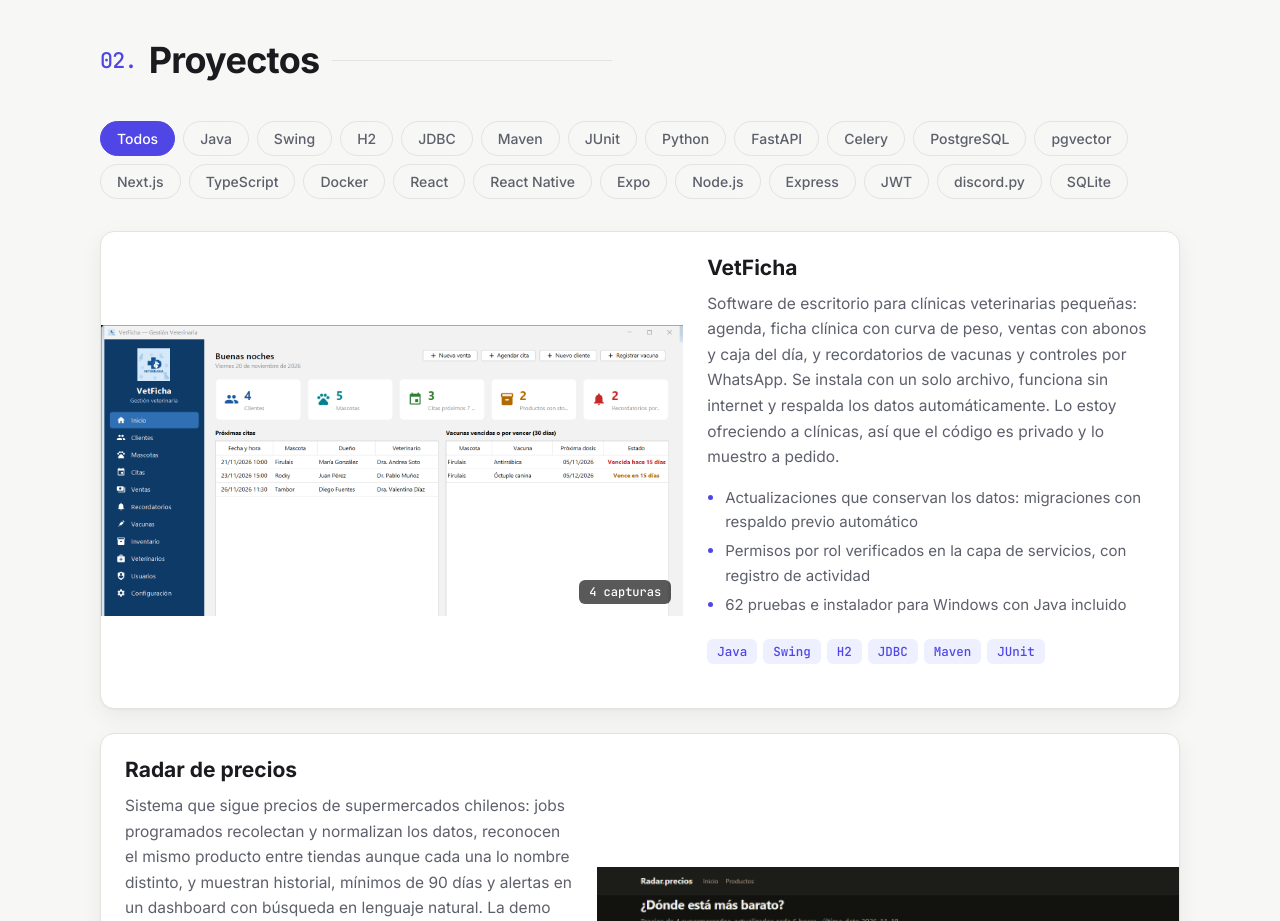
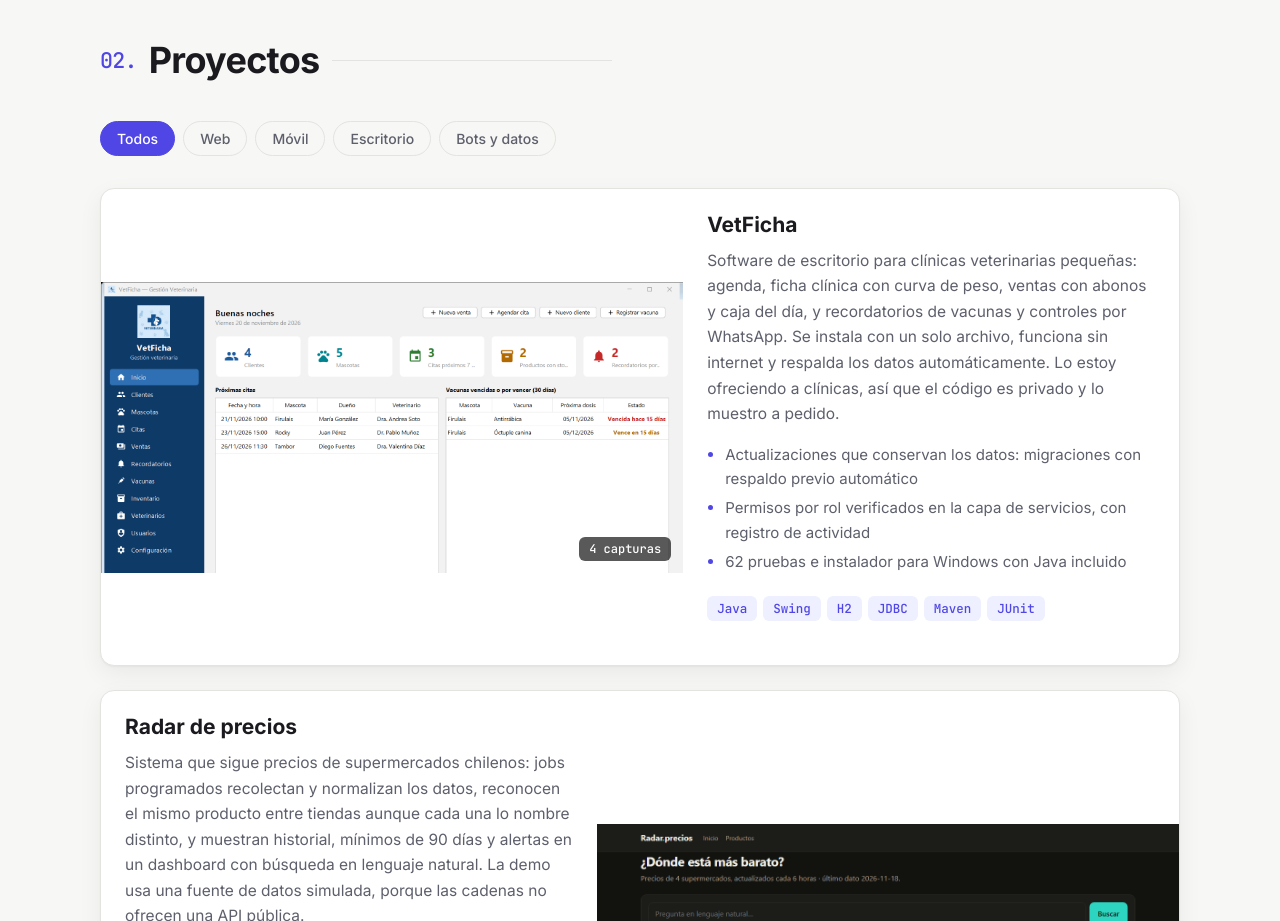
Before and after one commit to Pelao380/pelao380.github.io, a plain HTML site: page index.html in a window 1280 px wide. Shown: the part 1780-2701 px from the top of the page. Drawn offline with Linux system fonts and the light colour scheme.

Commit message:
Proyectos: filtros por tipo (Web, Móvil, Escritorio, Bots y datos) en vez de tecnologías

```diff
--- a/index.html
+++ b/index.html
@@ -9,7 +9,7 @@
   <link rel="preconnect" href="https://fonts.googleapis.com">
   <link rel="preconnect" href="https://fonts.gstatic.com" crossorigin>
   <link href="https://fonts.googleapis.com/css2?family=Inter:wght@400;500;600;700&family=JetBrains+Mono:wght@500&display=swap" rel="stylesheet">
-  <link rel="stylesheet" href="css/styles.css?v=5">
+  <link rel="stylesheet" href="css/styles.css?v=6">
   <script>
     // Aplica el tema guardado antes de pintar para evitar parpadeo
     try { const t = localStorage.getItem('theme'); if (t) document.documentElement.dataset.theme = t; } catch (e) {}
@@ -125,7 +125,7 @@
     <p class="lightbox-count" aria-live="polite"></p>
   </dialog>
 
-  <script src="js/data.js?v=5"></script>
-  <script src="js/main.js?v=5"></script>
+  <script src="js/data.js?v=6"></script>
+  <script src="js/main.js?v=6"></script>
 </body>
 </html>
--- a/js/data.js
+++ b/js/data.js
@@ -80,7 +80,8 @@ const PORTFOLIO = {
    * Proyectos. Cada uno:
    *  - title, description
    *  - images: capturas (la primera es la portada; al hacer clic se ven todas)
-   *  - tags: tecnologías (también sirven como filtros)
+   *  - categories: tipo de proyecto para los filtros (Web, Móvil, Escritorio, Bots y datos)
+   *  - tags: tecnologías (se muestran en la tarjeta)
    *  - demo / repo: links (deja '' si no aplica)
    *  - app: link a la app móvil, p. ej. el Release con el APK (opcional)
    *  - highlights: puntos destacados (opcional)
@@ -97,6 +98,7 @@ const PORTFOLIO = {
         'assets/img/projects/vetficha-nueva-venta.png',
         'assets/img/projects/vetficha-oscuro-inicio.png',
       ],
+      categories: ['Escritorio'],
       tags: ['Java', 'Swing', 'H2', 'JDBC', 'Maven', 'JUnit'],
       highlights: [
         'Actualizaciones que conservan los datos: migraciones con respaldo previo automático',
@@ -115,6 +117,7 @@ const PORTFOLIO = {
         'assets/img/projects/radar-precios-inicio.png',
         'assets/img/projects/radar-precios-producto.png',
       ],
+      categories: ['Web', 'Bots y datos'],
       tags: ['Python', 'FastAPI', 'Celery', 'PostgreSQL', 'pgvector', 'Next.js', 'TypeScript', 'Docker'],
       highlights: [
         'Deduplicación entre tiendas con embeddings: F1 0,96 frente a 0,84 con reglas exactas',
@@ -134,6 +137,7 @@ const PORTFOLIO = {
         'assets/img/projects/uniplanner-detalle-ramo.png',
         'assets/img/projects/uniplanner-dashboard-oscuro.png',
       ],
+      categories: ['Web', 'Móvil'],
       tags: ['React', 'React Native', 'Expo', 'Node.js', 'Express', 'PostgreSQL', 'JWT'],
       highlights: [
         'App Android con recordatorios locales que llegan sin internet y con la API dormida',
@@ -150,6 +154,7 @@ const PORTFOLIO = {
       description:
         'Bot de Discord para jugar guerras del santo grial al estilo de Fate: combate por turnos con decisiones ocultas y simultáneas, 348 Servants derivados de datos y una IA que llena los cupos vacíos.',
       images: ['assets/img/projects/graal-batalla.svg'],
+      categories: ['Bots y datos'],
       tags: ['Python', 'discord.py', 'SQLite'],
       highlights: [
         'Balance calibrado con un simulador propio',
--- a/js/main.js
+++ b/js/main.js
@@ -94,7 +94,7 @@
   /* ---------- Proyectos ---------- */
   const projectsEl = $('[data-render="projects"]');
   const renderProjects = (filter = 'Todos') => {
-    const list = P.projects.filter((p) => filter === 'Todos' || p.tags.includes(filter));
+    const list = P.projects.filter((p) => filter === 'Todos' || (p.categories || []).includes(filter));
     projectsEl.innerHTML = list
       .map((p) => {
         const imgs = p.images || [p.image];
@@ -121,7 +121,10 @@
       .join('');
   };
 
-  const tags = ['Todos', ...new Set(P.projects.flatMap((p) => p.tags))];
+  // Filtros por tipo de proyecto (pocas categorías); las tecnologías quedan como etiquetas en cada tarjeta
+  const ORDEN = ['Web', 'Móvil', 'Escritorio', 'Bots y datos'];
+  const cats = new Set(P.projects.flatMap((p) => p.categories || []));
+  const tags = ['Todos', ...ORDEN.filter((c) => cats.has(c)), ...[...cats].filter((c) => !ORDEN.includes(c))];
   const filtersEl = $('[data-render="filters"]');
   filtersEl.innerHTML = tags
     .map((t, i) => `<button class="filter" aria-pressed="${i === 0}">${esc(t)}</button>`)
```
